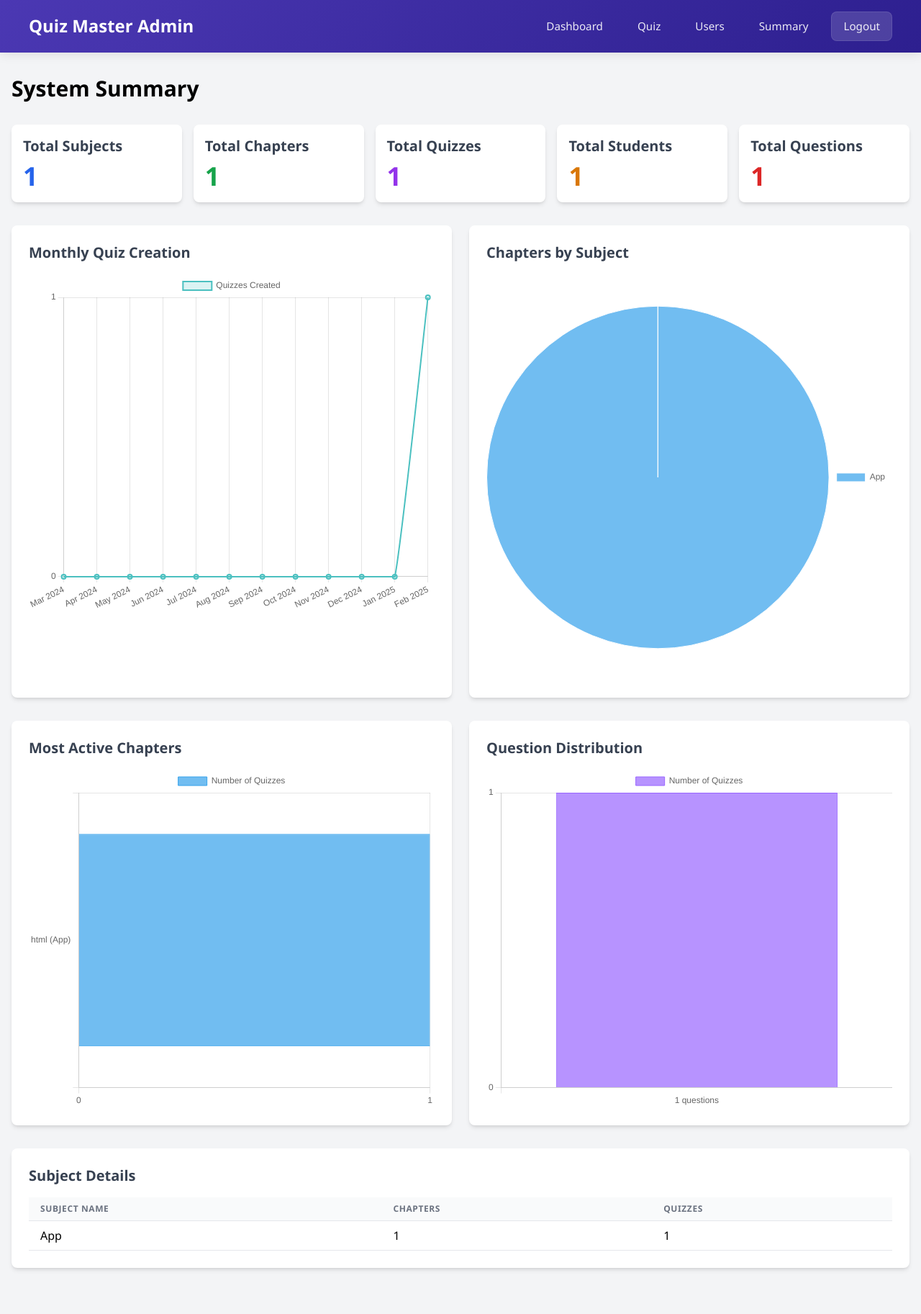
After one commit to Santhosh292K/Quiz-Master, a Flask app: page /admin/summary in a window 1280 px wide. The commit adds this page. Shown: the whole page at 72% size. Run offline with Flask 3, Linux system fonts and the light colour scheme; a user stored in the database is signed in; some libraries are stand-ins or nearby versions.

Commit message:
admin summary added

```diff
--- a/app.py
+++ b/app.py
@@ -4,6 +4,8 @@ from werkzeug.security import generate_password_hash, check_password_hash
 from functools import wraps
 import re
 from datetime import datetime
+from datetime import datetime, timedelta  # Add this import at the top
+
 
 app = Flask(__name__)
 app.config['SECRET_KEY'] = 'your_secret_key_here'
@@ -213,13 +215,13 @@ def dashboard():
 @admin_required
 def admin_dashboard():
     subjects = Subject.query.order_by(Subject.created_at.desc()).all()
-    return render_template('admin_dashboard.html', active_page='home', subjects=subjects)
+    return render_template('admin/admin_dashboard.html', active_page='home', subjects=subjects)
 
 @app.route('/user/dashboard')
 @login_required
 def user_dashboard():
     subjects = Subject.query.order_by(Subject.created_at.desc()).all()
-    return render_template('user_dashboard.html', active_page='home', subjects=subjects)
+    return render_template('user/user_dashboard.html', active_page='home', subjects=subjects)
 
 # Admin Subject Management Routes
 @app.route('/admin/subject/add', methods=['GET', 'POST'])
@@ -365,7 +367,7 @@ def get_subject_chapters(subject_id):
 @login_required
 def admin_quiz():
     subjects = Subject.query.all()
-    return render_template('admin_quiz.html', active_page='quiz', subjects=subjects)
+    return render_template('admin/admin_quiz.html', active_page='quiz', subjects=subjects)
 
 @app.route('/summary')
 @login_required
@@ -379,7 +381,7 @@ def summary():
 def users():
     try:
         all_users = User.query.filter(User.id != session['user_id']).all()
-        return render_template('users.html', active_page='users', users=all_users)
+        return render_template('admin/users.html', active_page='users', users=all_users)
     except Exception as e:
         flash('Error loading users. Please try again.', 'error')
         return redirect(url_for('admin_dashboard'))
@@ -683,7 +685,112 @@ def edit_user(user_id):
             return redirect(url_for('edit_user', user_id=user_id))
 
     # GET request - display edit form
-    return render_template('edit_user.html', user=user, active_page='users')
+    return render_template('admin/edit_user.html', user=user, active_page='users')
+
+@app.route('/admin/summary')
+@admin_required
+def admin_summary():
+    # Count statistics
+    total_subjects = Subject.query.count()
+    total_chapters = Chapter.query.count()
+    total_quizzes = Quiz.query.count()
+    total_users = User.query.filter(User.is_admin == False).count()
+    total_questions = Question.query.count()
+
+    # Subject-wise chapter count
+    subjects = Subject.query.all()
+    subject_data = []
+    for subject in subjects:
+        chapter_count = Chapter.query.filter_by(subject_id=subject.id).count()
+        quiz_count = Quiz.query.filter_by(subject_id=subject.id).count()
+        subject_data.append({
+            'id': subject.id,
+            'name': subject.name,
+            'chapter_count': chapter_count,
+            'quiz_count': quiz_count
+        })
+
+    # Monthly quiz creation data (for the past year)
+    quiz_monthly_data = []
+    current_date = datetime.utcnow()
+    for i in range(12):
+        month_date = current_date - timedelta(days=30 * i)
+        month_start = datetime(month_date.year, month_date.month, 1)
+        if month_date.month == 12:
+            next_month = datetime(month_date.year + 1, 1, 1)
+        else:
+            next_month = datetime(month_date.year, month_date.month + 1, 1)
+        month_quiz_count = Quiz.query.filter(
+            Quiz.created_at >= month_start,
+            Quiz.created_at < next_month
+        ).count()
+        quiz_monthly_data.append({
+            'month': month_start.strftime('%b %Y'),
+            'count': month_quiz_count
+        })
+    quiz_monthly_data.reverse()
+
+    # Chapters by subject (for pie chart)
+    chapters_by_subject = []
+    for subject in subjects:
+        count = Chapter.query.filter_by(subject_id=subject.id).count()
+        if count > 0:
+            chapters_by_subject.append({
+                'name': subject.name,
+                'count': count
+            })
+
+    # Most active chapters (most quizzes)
+    active_chapters_query = db.session.query(
+        Chapter.id,
+        Chapter.name,
+        Subject.name.label('subject_name'),
+        db.func.count(Quiz.id).label('quiz_count')
+    ).join(Quiz, Quiz.chapter_id == Chapter.id
+    ).join(Subject, Subject.id == Chapter.subject_id
+    ).group_by(Chapter.id
+    ).order_by(db.func.count(Quiz.id).desc()
+    ).limit(5).all()
+
+    active_chapters = [{
+        'name': chapter.name,
+        'subject_name': chapter.subject_name,
+        'quiz_count': chapter.quiz_count
+    } for chapter in active_chapters_query]
+
+    # Question count distribution
+    subquery = db.session.query(
+        Quiz.id,
+        db.func.count(Question.id).label('questions_per_quiz')
+    ).join(Question
+    ).group_by(Quiz.id
+    ).subquery()
+
+    quiz_question_distribution = db.session.query(
+        subquery.c.questions_per_quiz.label('question_count'),
+        db.func.count(subquery.c.id).label('quiz_count')
+    ).group_by(subquery.c.questions_per_quiz
+    ).order_by(subquery.c.questions_per_quiz
+    ).limit(10).all()
+
+    quiz_question_data = [{
+        'question_count': item.question_count,
+        'quiz_count': item.quiz_count
+    } for item in quiz_question_distribution]
+
+    return render_template(
+        'admin/summary.html',
+        total_subjects=total_subjects,
+        total_chapters=total_chapters,
+        total_quizzes=total_quizzes,
+        total_users=total_users,
+        total_questions=total_questions,
+        subject_data=subject_data,
+        quiz_monthly_data=quiz_monthly_data,
+        chapters_by_subject=chapters_by_subject,
+        active_chapters=active_chapters,
+        quiz_question_data=quiz_question_data
+    )
 
 if __name__ == '__main__':
     with app.app_context():
--- a/templates/admin_dashboard.html
+++ b/templates/admin/admin_dashboard.html
@@ -266,6 +266,9 @@
                 <a href="{{ url_for('users') }}" {% if active_page == 'users' %}class="active"{% endif %}>
                     Users
                 </a>
+                <a href="{{ url_for('admin_summary') }}" {% if active_page == 'summary' %}class="active"{% endif %}>
+                    Summary
+                </a>
                 <a href="{{ url_for('logout') }}" class="logout-btn">
                     Logout
                 </a>
--- a/templates/admin_quiz.html
+++ b/templates/admin/admin_quiz.html
@@ -6,7 +6,6 @@
     <title>Quiz Management - Quiz Master</title>
     <link href="https://cdnjs.cloudflare.com/ajax/libs/font-awesome/6.0.0/css/all.min.css" rel="stylesheet">
     <link href="/static/navbar.css" rel="stylesheet">
-
     <style>
         .quiz-container {
             max-width: 1200px;
@@ -246,6 +245,9 @@
                 </a>
                 <a href="{{ url_for('users') }}" {% if active_page == 'users' %}class="active"{% endif %}>
                     Users
+                </a>
+                <a href="{{ url_for('admin_summary') }}" {% if active_page == 'summary' %}class="active"{% endif %}>
+                    Summary
                 </a>
                 <a href="{{ url_for('logout') }}" class="logout-btn">
                     Logout
--- a/templates/edit_user.html
+++ b/templates/admin/edit_user.html
@@ -96,6 +96,9 @@
                 <a href="{{ url_for('users') }}" {% if active_page == 'users' %}class="active"{% endif %}>
                     Users
                 </a>
+                <a href="{{ url_for('admin_summary') }}" {% if active_page == 'summary' %}class="active"{% endif %}>
+                    Summary
+                </a>
                 <a href="{{ url_for('logout') }}" class="logout-btn">
                     Logout
                 </a>
--- /dev/null
+++ b/templates/admin/summary.html
@@ -0,0 +1,270 @@
+<!DOCTYPE html>
+<html lang="en">
+<head>
+    <meta charset="UTF-8">
+    <meta name="viewport" content="width=device-width, initial-scale=1.0">
+    <title>Admin Dashboard - System Summary</title>
+    <link href="/static/navbar.css" rel="stylesheet">
+    <!-- Tailwind CSS -->
+    <script src="https://cdn.tailwindcss.com"></script>
+    <!-- Font Awesome -->
+    <link href="https://cdnjs.cloudflare.com/ajax/libs/font-awesome/6.0.0/css/all.min.css" rel="stylesheet">
+    <!-- Chart.js -->
+    <script src="https://cdn.jsdelivr.net/npm/chart.js"></script>
+</head>
+<body class="bg-gray-100">
+    <!-- Navigation -->
+    <nav class="navbar">
+        <div class="nav-container">
+            <div style="font-size: 150%;color: white;font-weight: bold;">
+                Quiz Master Admin
+            </div>
+            <div class="nav-links">
+                <a href="{{ url_for('admin_dashboard') }}" {% if active_page == 'home' %}class="active"{% endif %}>
+                    Dashboard
+                </a>
+                <a href="{{ url_for('admin_quiz') }}" {% if active_page == 'quiz' %}class="active"{% endif %}>
+                    Quiz
+                </a>
+                <a href="{{ url_for('users') }}" {% if active_page == 'users' %}class="active"{% endif %}>
+                    Users
+                </a>
+                <a href="{{ url_for('admin_summary') }}" {% if active_page == 'summary' %}class="active"{% endif %}>
+                    Summary
+                </a>
+                <a href="{{ url_for('logout') }}" class="logout-btn">
+                    Logout
+                </a>
+            </div>
+        </div>
+    </nav>
+
+    <!-- Main Content -->
+    <div class="container mx-auto px-4 py-8">
+        <h1 class="text-3xl font-bold mb-8">System Summary</h1>
+
+        <!-- Summary Cards -->
+        <div class="grid grid-cols-1 md:grid-cols-2 lg:grid-cols-5 gap-4 mb-8">
+            <div class="bg-white p-4 rounded-lg shadow-md">
+                <h2 class="text-xl font-semibold text-gray-700">Total Subjects</h2>
+                <p class="text-4xl font-bold mt-2 text-blue-600">{{ total_subjects }}</p>
+            </div>
+            <div class="bg-white p-4 rounded-lg shadow-md">
+                <h2 class="text-xl font-semibold text-gray-700">Total Chapters</h2>
+                <p class="text-4xl font-bold mt-2 text-green-600">{{ total_chapters }}</p>
+            </div>
+            <div class="bg-white p-4 rounded-lg shadow-md">
+                <h2 class="text-xl font-semibold text-gray-700">Total Quizzes</h2>
+                <p class="text-4xl font-bold mt-2 text-purple-600">{{ total_quizzes }}</p>
+            </div>
+            <div class="bg-white p-4 rounded-lg shadow-md">
+                <h2 class="text-xl font-semibold text-gray-700">Total Students</h2>
+                <p class="text-4xl font-bold mt-2 text-amber-600">{{ total_users }}</p>
+            </div>
+            <div class="bg-white p-4 rounded-lg shadow-md">
+                <h2 class="text-xl font-semibold text-gray-700">Total Questions</h2>
+                <p class="text-4xl font-bold mt-2 text-red-600">{{ total_questions }}</p>
+            </div>
+        </div>
+
+        <!-- Charts Section -->
+        <div class="grid grid-cols-1 lg:grid-cols-2 gap-6 mb-8">
+            <!-- Monthly Quiz Creation -->
+            <div class="bg-white p-6 rounded-lg shadow-md">
+                <h2 class="text-xl font-semibold text-gray-700 mb-4">Monthly Quiz Creation</h2>
+                <canvas id="quizMonthlyChart" height="250"></canvas>
+            </div>
+
+            <!-- Chapters by Subject -->
+            <div class="bg-white p-6 rounded-lg shadow-md">
+                <h2 class="text-xl font-semibold text-gray-700 mb-4">Chapters by Subject</h2>
+                <canvas id="chaptersBySubjectChart" height="250"></canvas>
+            </div>
+        </div>
+
+        <div class="grid grid-cols-1 lg:grid-cols-2 gap-6 mb-8">
+            <!-- Most Active Chapters -->
+            <div class="bg-white p-6 rounded-lg shadow-md">
+                <h2 class="text-xl font-semibold text-gray-700 mb-4">Most Active Chapters</h2>
+                <canvas id="activeChaptersChart" height="250"></canvas>
+            </div>
+
+            <!-- Question Count Distribution -->
+            <div class="bg-white p-6 rounded-lg shadow-md">
+                <h2 class="text-xl font-semibold text-gray-700 mb-4">Question Distribution</h2>
+                <canvas id="questionDistributionChart" height="250"></canvas>
+            </div>
+        </div>
+
+        <!-- Subject Table -->
+        <div class="bg-white p-6 rounded-lg shadow-md mb-8">
+            <h2 class="text-xl font-semibold text-gray-700 mb-4">Subject Details</h2>
+            <div class="overflow-x-auto">
+                <table class="min-w-full bg-white">
+                    <thead>
+                        <tr>
+                            <th class="py-2 px-4 border-b border-gray-200 bg-gray-50 text-left text-xs font-semibold text-gray-500 uppercase tracking-wider">Subject Name</th>
+                            <th class="py-2 px-4 border-b border-gray-200 bg-gray-50 text-left text-xs font-semibold text-gray-500 uppercase tracking-wider">Chapters</th>
+                            <th class="py-2 px-4 border-b border-gray-200 bg-gray-50 text-left text-xs font-semibold text-gray-500 uppercase tracking-wider">Quizzes</th>
+                        </tr>
+                    </thead>
+                    <tbody>
+                        {% for subject in subject_data %}
+                        <tr>
+                            <td class="py-2 px-4 border-b border-gray-200">{{ subject.name }}</td>
+                            <td class="py-2 px-4 border-b border-gray-200">{{ subject.chapter_count }}</td>
+                            <td class="py-2 px-4 border-b border-gray-200">{{ subject.quiz_count }}</td>
+                        </tr>
+                        {% endfor %}
+                    </tbody>
+                </table>
+            </div>
+        </div>
+    </div>
+
+    <script>
+        document.addEventListener('DOMContentLoaded', function() {
+            const colors = [
+                'rgba(54, 162, 235, 0.7)',
+                'rgba(255, 99, 132, 0.7)',
+                'rgba(255, 206, 86, 0.7)',
+                'rgba(75, 192, 192, 0.7)',
+                'rgba(153, 102, 255, 0.7)',
+                'rgba(255, 159, 64, 0.7)',
+                'rgba(199, 199, 199, 0.7)',
+                'rgba(83, 102, 255, 0.7)',
+                'rgba(40, 159, 64, 0.7)',
+                'rgba(210, 199, 199, 0.7)',
+            ];
+
+            // Monthly Quiz Creation Chart
+            const quizMonthlyData = {{ quiz_monthly_data|tojson }};
+            new Chart(document.getElementById('quizMonthlyChart').getContext('2d'), {
+                type: 'line',
+                data: {
+                    labels: quizMonthlyData.map(item => item.month),
+                    datasets: [{
+                        label: 'Quizzes Created',
+                        data: quizMonthlyData.map(item => item.count),
+                        backgroundColor: 'rgba(75, 192, 192, 0.2)',
+                        borderColor: 'rgba(75, 192, 192, 1)',
+                        borderWidth: 2,
+                        tension: 0.1
+                    }]
+                },
+                options: {
+                    responsive: true,
+                    scales: {
+                        y: {
+                            beginAtZero: true,
+                            ticks: {
+                                precision: 0
+                            }
+                        }
+                    }
+                }
+            });
+
+            // Chapters by Subject Chart
+            const chaptersData = {{ chapters_by_subject|tojson }};
+            new Chart(document.getElementById('chaptersBySubjectChart').getContext('2d'), {
+                type: 'pie',
+                data: {
+                    labels: chaptersData.map(item => item.name),
+                    datasets: [{
+                        data: chaptersData.map(item => item.count),
+                        backgroundColor: colors.slice(0, chaptersData.length),
+                        borderWidth: 1
+                    }]
+                },
+                options: {
+                    responsive: true,
+                    plugins: {
+                        legend: {
+                            position: 'right',
+                        },
+                        tooltip: {
+                            callbacks: {
+                                label: function(context) {
+                                    const label = context.label || '';
+                                    const value = context.raw || 0;
+                                    const total = context.dataset.data.reduce((a, b) => a + b, 0);
+                                    const percentage = Math.round((value / total) * 100);
+                                    return `${label}: ${value} (${percentage}%)`;
+                                }
+                            }
+                        }
+                    }
+                }
+            });
+
+            // Most Active Chapters Chart
+            const activeChaptersData = {{ active_chapters|tojson }};
+            new Chart(document.getElementById('activeChaptersChart').getContext('2d'), {
+                type: 'bar',
+                data: {
+                    labels: activeChaptersData.map(item => `${item.name} (${item.subject_name})`),
+                    datasets: [{
+                        label: 'Number of Quizzes',
+                        data: activeChaptersData.map(item => item.quiz_count),
+                        backgroundColor: 'rgba(54, 162, 235, 0.7)',
+                        borderColor: 'rgba(54, 162, 235, 1)',
+                        borderWidth: 1
+                    }]
+                },
+                options: {
+                    indexAxis: 'y',
+                    responsive: true,
+                    scales: {
+                        x: {
+                            beginAtZero: true,
+                            ticks: {
+                                precision: 0
+                            }
+                        }
+                    }
+                }
+            });
+
+            // Question Distribution Chart
+            const questionDistData = {{ quiz_question_data|tojson }};
+            new Chart(document.getElementById('questionDistributionChart').getContext('2d'), {
+                type: 'bar',
+                data: {
+                    labels: questionDistData.map(item => `${item.question_count} questions`),
+                    datasets: [{
+                        label: 'Number of Quizzes',
+                        data: questionDistData.map(item => item.quiz_count),
+                        backgroundColor: 'rgba(153, 102, 255, 0.7)',
+                        borderColor: 'rgba(153, 102, 255, 1)',
+                        borderWidth: 1
+                    }]
+                },
+                options: {
+                    responsive: true,
+                    scales: {
+                        y: {
+                            beginAtZero: true,
+                            ticks: {
+                                precision: 0
+                            }
+                        }
+                    },
+                    plugins: {
+                        tooltip: {
+                            callbacks: {
+                                label: function(context) {
+                                    const value = context.raw;
+                                    return `${value} ${value === 1 ? 'quiz' : 'quizzes'} have ${
+                                        questionDistData[context.dataIndex].question_count
+                                    } ${questionDistData[context.dataIndex].question_count === 1 ? 'question' : 'questions'}`;
+                                }
+                            }
+                        }
+                    }
+                }
+            });
+        });
+    </script>
+</body>
+</html>
--- a/templates/users.html
+++ b/templates/admin/users.html
@@ -151,6 +151,9 @@
                 <a href="{{ url_for('users') }}" {% if active_page == 'users' %}class="active"{% endif %}>
                     Users
                 </a>
+                <a href="{{ url_for('admin_summary') }}" {% if active_page == 'summary' %}class="active"{% endif %}>
+                    Summary
+                </a>
                 <a href="{{ url_for('logout') }}" class="logout-btn">
                     Logout
                 </a>
```
Also changed, not shown: templates/user/user_dashboard.html (renamed from templates/user_dashboard.html).
